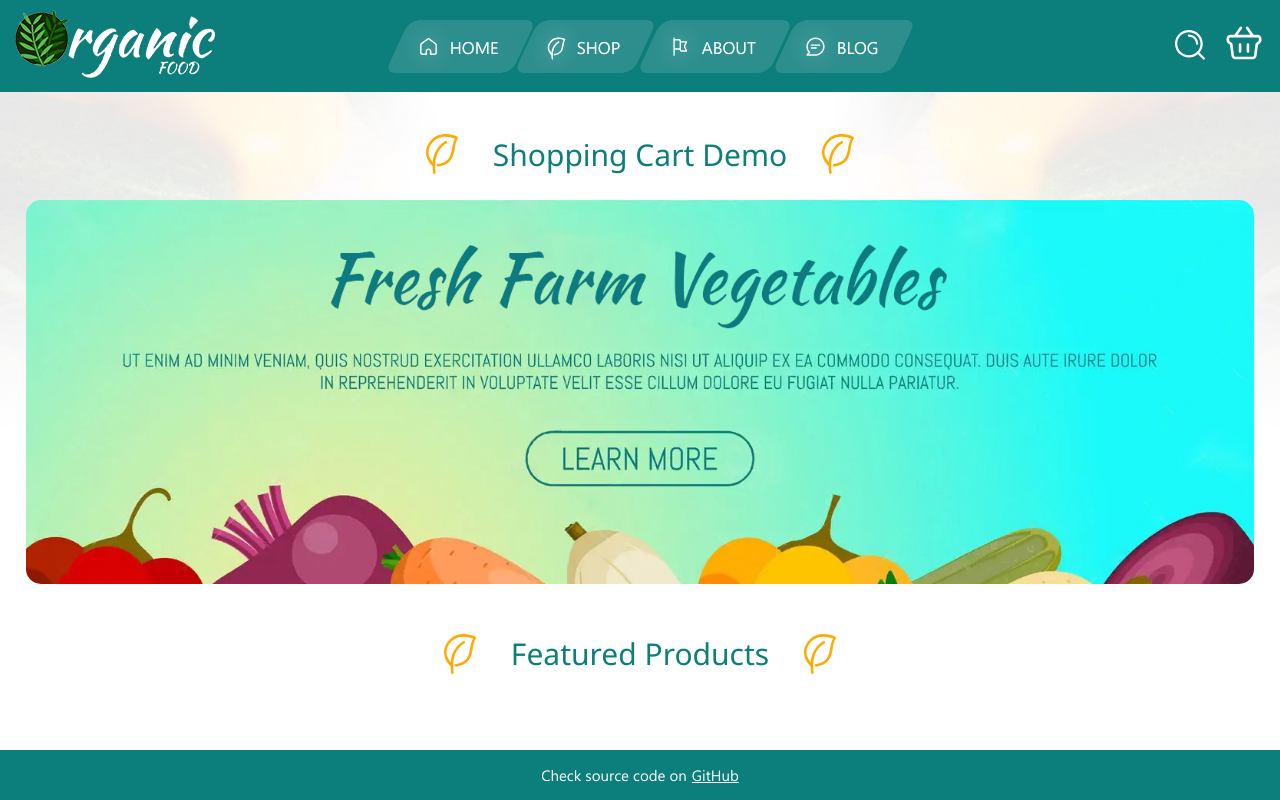
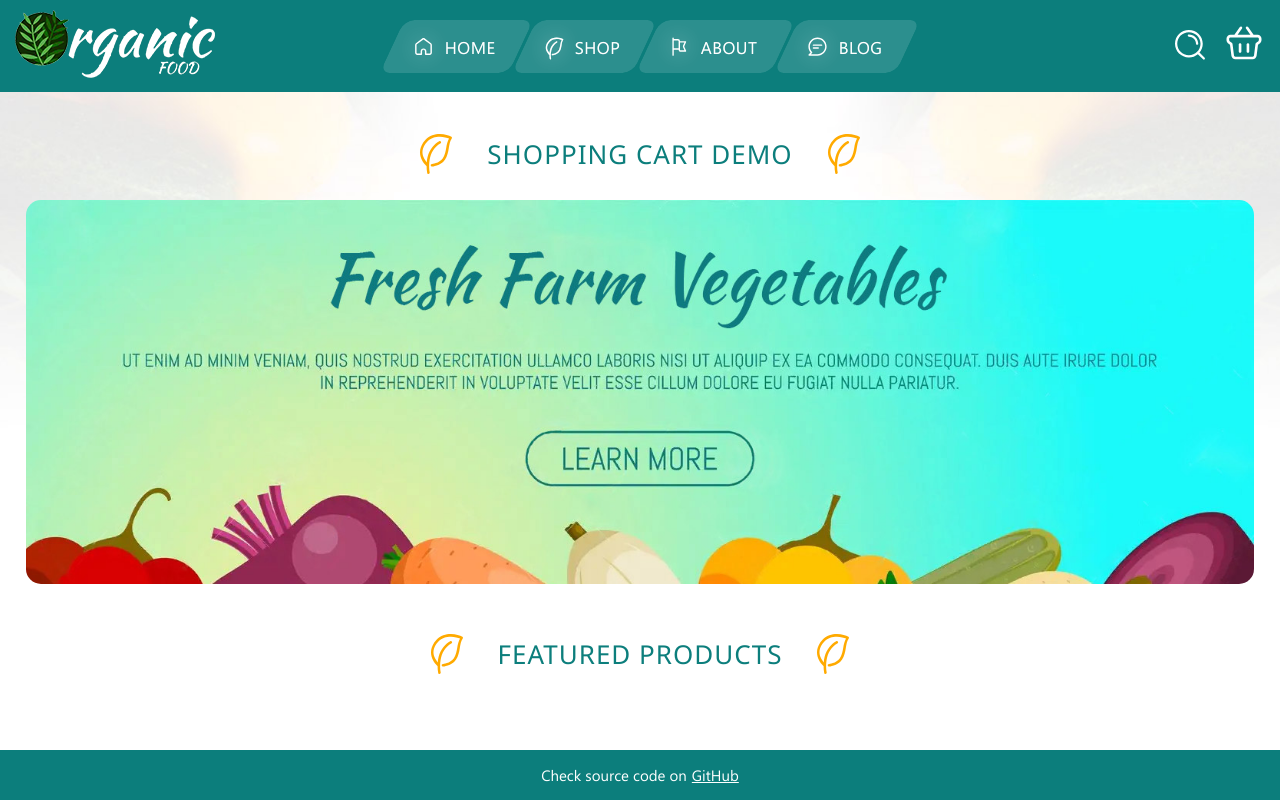
Before and after one commit to H-Gospodinov/TheOdinProject_-_React, a React (Vite) app in the folder Shopping_Cart/: page / in a window 1280 px wide. Built offline with nearby package versions, Linux system fonts and the light colour scheme.

Commit message:
Shopping Cart: test navigation
Compile project and test routing in production mode.

```diff
--- a/Shopping_Cart/src/components/Home.jsx
+++ b/Shopping_Cart/src/components/Home.jsx
@@ -6,7 +6,7 @@ function HomePage() {
     return (
         <>
             <section className="section">
-                <h1 className="section-title">Shopping Cart Demo</h1>
+                <h1 className="section-title"><span>Shopping Cart Demo</span></h1>
                 <div className="big-banner">
                     <Link to="/about">
                         <img src={banner} alt="" width="1600" height="500" />
@@ -14,7 +14,7 @@ function HomePage() {
                 </div>
             </section>
             <section className="section">
-                <h2 className="section-title">Featured Products</h2>
+                <h2 className="section-title"><span>Featured Products</span></h2>
             </section>
         </>
     )
--- a/Shopping_Cart/src/main.css
+++ b/Shopping_Cart/src/main.css
@@ -82,6 +82,7 @@ body {
     background-size: 20px;
     padding: 15px 25px;
     font-size: 17px;
+    letter-spacing: 0.5px;
     color: #ffff;
     text-transform: uppercase;
     text-decoration: none;
@@ -134,11 +135,11 @@ body {
     justify-content: center;
     column-gap: 30px;
     margin: -1% 0;
-    font-size: 30px;
+    font-size: 26px;
     font-weight: 300;
-    /* letter-spacing: 1px; */
+    letter-spacing: 1px;
     white-space: nowrap;
-    /* text-transform: uppercase; */
+    text-transform: uppercase;
 }
 .section-title::before,
 .section-title::after {
```
Also changed, not shown: 9 other files (tests, documents, lock files or other folders).
